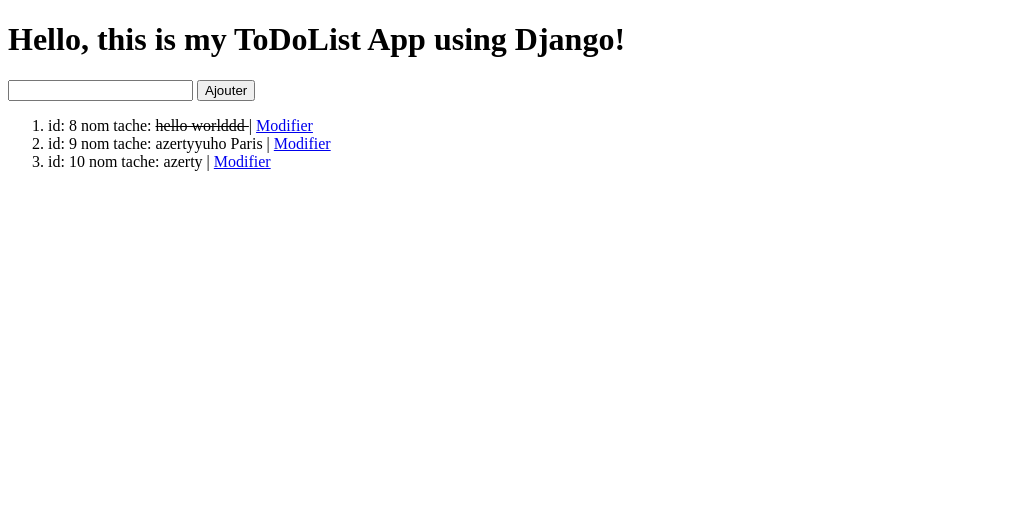
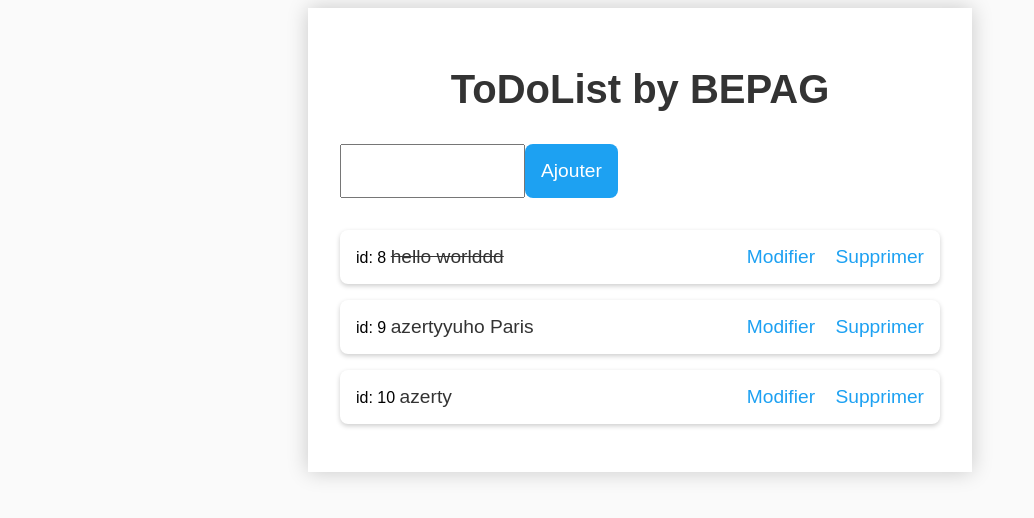
Before and after one commit to mrtchou/ToDoList-Django-Python, a Django app: page / in a window 1280 px wide. Shown: the top 518 px of the page, without its empty margins (0-1034 px from the left). Run offline with Django 4.2, Linux system fonts and the light colour scheme; data comes from the database, SQL or seed files in the repository; both versions use the stored data as it was after the commit.

Commit message:
ajout function delete, update, regalge base.html, amelioration css

```diff
--- a/to_do_list/static/styles.css
+++ b/to_do_list/static/styles.css
@@ -1,159 +1,161 @@
-/* Réinitialisation des styles */
-* {
-    box-sizing: border-box;
-    margin: 0;
-    padding: 0;
+/* Style pour la page ToDoList */
+body {
+    background-color: #fafafa;
+    font-family: 'Montserrat', sans-serif;
+    font-size: 16px;
 }
 
-/* Styles pour le corps de la page */
-body {
-    font-family: Arial, sans-serif;
-    background-color: #f8f8f8;
+/* Style pour le conteneur principal */
+.container {
+    max-width: 800px;
+    margin: 0 auto;
+    padding: 2rem;
+    background-color: #fff;
+    box-shadow: 0 0 20px rgba(0, 0, 0, 0.2);
 }
 
-.title_page_to_do_list{
-    margin-bottom: 23px;
+/* Style pour le titre */
+.title {
+    font-size: 2.5rem;
+    margin-bottom: 2rem;
+    color: #333;
+    text-align: center;
 }
 
-
-.alert {
-    transition: opacity 1s ease-in-out;
-    opacity: 1;
+/* Style pour le formulaire d'ajout de tâche */
+.form {
+    display: flex;
+    margin-bottom: 2rem;
 }
 
-  .alert.hide {
-    opacity: 0;
+/* Style pour le champ de texte de la tâche */
+.task-input {
+    flex-grow: 1;
+    padding: 1rem;
+    font-size: 1.2rem;
+    color: #333;
+    background-color: #fff;
+    border: none;
+    border-bottom: 2px solid #1da1f2;
+    outline: none;
 }
 
+/* Style pour le bouton d'ajout de tâche */
+.add-button {
+    padding: 1rem;
+    font-size: 1.2rem;
+    color: #fff;
+    background-color: #1da1f2;
+    border: none;
+    border-radius: 0.5rem;
+    cursor: pointer;
+}
+
+/* Style pour la liste des tâches */
+.task-list {
+    list-style: none;
+    padding: 0;
+    margin: 0;
+}
+
+/* Style pour chaque tâche */
+.task {
+    display: flex;
+    justify-content: space-between;
+    align-items: center;
+    padding: 1rem;
+    background-color: #fff;
+    border-radius: 0.5rem;
+    box-shadow: 0 2px 5px rgba(0, 0, 0, 0.2);
+    margin-bottom: 1rem;
+}
+
+/* Style pour la checkbox */
+.task-checkbox {
+    margin-right: 1rem;
+    cursor: pointer;
+    }
+
+/* Style pour le texte de la tâche */
+.task-title {
+    flex-grow: 1;
+    margin-right: 1rem;
+    font-size: 1.2rem;
+    color: #333;
+    text-decoration: none;
+    }
+
+/* Style pour le lien de modification et de suppression */
+.task-action {
+    font-size: 1.2rem;
+    color: #1da1f2;
+    text-decoration: none;
+    margin-left: 1rem;
+    transition: all 0.2s ease-in-out;
+}
+
+/* Style pour le lien de modification et de suppression au survol */
+.task-action:hover {
+    color: #333;
+}
+
+/* Style pour le message "Aucune tâche pour le moment" */
+.no-task-message {
+    font-size: 1.2rem;
+    color: #333;
+    text-align: center;
+    margin-top: 2rem;
+}
+
+/* Style pour les liens */
+a {
+    color: #1da1f2;
+    text-decoration: none;
+    transition: all 0.2s ease-in-out;
+}
+
+/* Style pour les liens au survol */
+a:hover {
+    color: #333;
+}
 
 
 .container {
     max-width: 600px;
     margin: 0 auto;
-    padding: 20px;
+    text-align: center;
   }
 
-/* Styles pour le formulaire */
-form {
-    display: flex;
-    flex-direction: column;
+  .title {
+    font-size: 2.5rem;
+    margin-bottom: 2rem;
   }
 
-.form-item {
-    margin-bottom: 20px;
+  p {
+    font-size: 1.5rem;
+    margin-bottom: 2rem;
   }
 
-label {
+  strong {
     font-weight: bold;
   }
 
-input[type="text"],
-input[type="date"],
-select {
-    padding: 8px;
-    border-radius: 4px;
-    border: 1px solid #ccc;
-    width: 100%;
-    margin-top: 4px;
+  .btn-cancel,
+  .btn-confirm {
+    display: inline-block;
+    padding: 1rem 2rem;
+    font-size: 1.5rem;
+    border-radius: 5px;
+    text-decoration: none;
   }
 
-button[type="submit"] {
-    background-color: #4CAF50;
-    color: white;
-    border: none;
-    border-radius: 4px;
-    padding: 10px;
-    cursor: pointer;
-    margin-top: 10px;
+  .btn-cancel {
+    color: #fff;
+    background-color: #ff4444;
+    margin-right: 1rem;
   }
 
-button[type="submit"]:hover {
-    background-color: #3e8e41;
+  .btn-confirm {
+    color: #fff;
+    background-color: #2ecc71;
   }
-
-/* Styles pour la liste des tâches */
-ul {
-    list-style: none;
-    margin: 0;
-    padding: 0;
-}
-
-.task {
-    display: flex;
-    align-items: center;
-    justify-content: space-between;
-    padding: 10px;
-    background-color: #fff;
-    border-radius: 4px;
-    box-shadow: 0 2px 4px rgba(0, 0, 0, 0.1);
-    margin-bottom: 10px;
-}
-
-.task-details {
-    display: flex;
-    align-items: center;
-}
-
-.task-name {
-    margin-left: 10px;
-    font-weight: bold;
-}
-
-.task-deadline,
-.task-priority {
-    margin-left: 20px;
-}
-
-.task-action {
-    display: flex;
-    flex-direction: column;
-}
-
-.delete {
-    background-color: #f44336;
-    color: white;
-    border: none;
-    border-radius: 4px;
-    padding: 10px;
-    cursor: pointer;
-    margin-bottom: 5px;
-}
-
-.delete:hover {
-    background-color: #da190b;
-}
-
-.update {
-    background-color: #008CBA;
-    color: white;
-    border: none;
-    border-radius: 4px;
-    padding: 10px;
-    cursor: pointer;
-}
-
-.update:hover {
-    background-color: #006b8f;
-}
-
-/* Styles pour la case à cocher */
-#mybox {
-    margin-right: 10px;
-}
-
-#mybox input[type="checkbox"] {
-    display: none;
-}
-
-#mybox.checked::before {
-    content: "\2713";
-    display: inline-block;
-    color: #fff;
-    font-size: 20px;
-    width: 20px;
-    height: 20px;
-    background-color: #4CAF50;
-    border-radius: 4px;
-    text-align: center;
-    margin-right: 10px;
-}
--- a/to_do_list/templates/base.html
+++ b/to_do_list/templates/base.html
@@ -1,9 +1,15 @@
 <!DOCTYPE html>
+{% load static %}
+
 <html>
 <head>
     <meta charset="UTF-8">
     <meta name="viewport" content="width=device-width, initial-scale=1.0">
-    <title>
+    {% block head %}
+    <link rel="stylesheet" href="{% static 'styles.css' %}">
+{% endblock head %}
+
+    <title>BEPAG
     	{% block title %}
         {% endblock title %}
     </title>
@@ -11,6 +17,7 @@
 <body>
     <div>
         {% block content %}
+
         {% endblock content %}
     </div>
 </body>
--- a/to_do_list/templates/index.html
+++ b/to_do_list/templates/index.html
@@ -1,36 +1,36 @@
 {% extends 'base.html' %}
+
 {% block title %}
-Mes tâches |
+    ToDoList App
 {% endblock title %}
+
 {% block content %}
-
-
-
-<h1>Hello, this is my ToDoList App using Django!</h1>
-
-<form method="post">
+    <div class="container">
+        <h1 class="title">ToDoList by BEPAG</h1>
+        <form class="form" method="post">
             {% csrf_token %}
-    {{task_form.title}}
-    <button type="submit">Ajouter</button>
+            {{ task_form.title }}
+            <button class="add-button" type="submit">Ajouter</button>
         </form>
-<ol>
+        <ol class="task-list">
             {% for task in tasks %}
-        <li>id: {{task.id}}
-
-            nom tache:
-            {% if task.completed == True %}
-            <strike>
-                {{task.title}}
-            </strike>
+                <li class="task">
+                    <div class="task-info">
+                        <span class="task-id">id: {{ task.id }}</span>
+                        <span class="task-title">
+                            {% if task.completed %}
+                                <strike>{{ task.title }}</strike>
                             {% else %}
-            {{task.title}}
-        {% endif %} | <a href="{% url 'update' task.id %}">Modifier</a></li>
+                                {{ task.title }}
+                            {% endif %}
+                        </span>
+                    </div>
+                    <div class="task-actions">
+                        <a class="task-action" href="{% url 'update' task.id %}">Modifier</a>
+                        <a class="task-action" href="{% url 'delete' task.id %}">Supprimer</a>
+                    </div>
+                </li>
             {% endfor %}
         </ol>
-
-
-
-
-
-
+    </div>
 {% endblock content %}
--- a/to_do_list/templates/update.html
+++ b/to_do_list/templates/update.html
@@ -1,6 +1,6 @@
 {% extends 'base.html' %}
 {% block title %}
-Modifier une tâche |
+
 {% endblock title %}
 {% block content %}
 	<form method="post">
```
Also changed, not shown: to_do_list/templates/delete.html (added, +17 -0 lines), db.sqlite3. Lines whose indentation alone changed are shown as unchanged.
